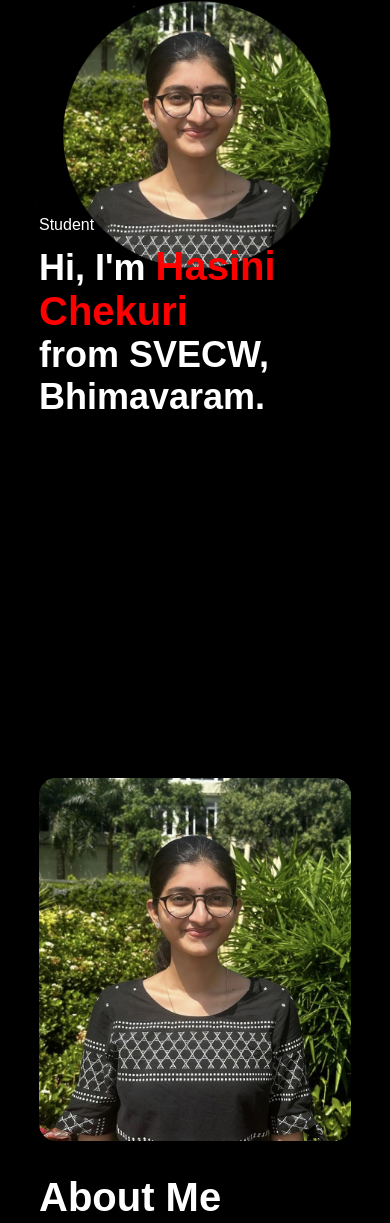
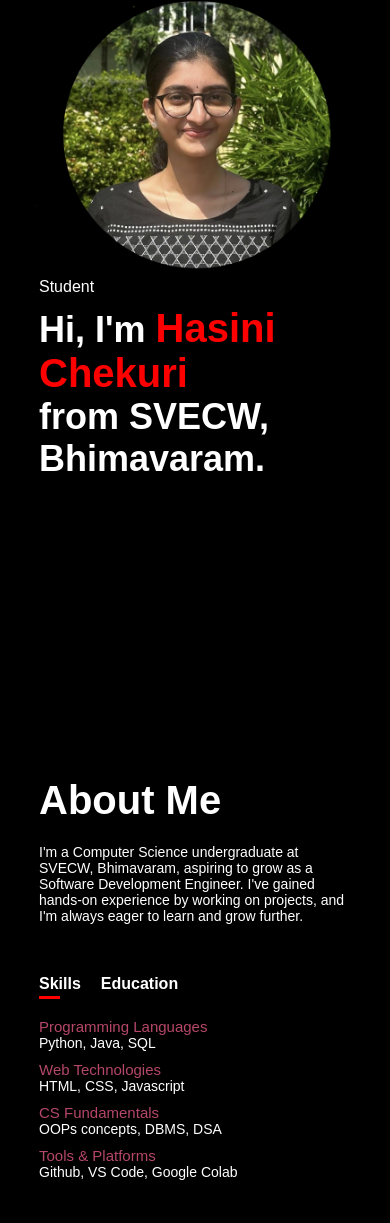
Before and after one commit to HasiniChekuri/portfolio, a plain HTML site: page index.html in a window 390 px wide. Shown: the part 156-1379 px from the top of the page. Drawn offline with Linux system fonts and the light colour scheme.

Commit message:
Update styles.css

```diff
--- a/styles.css
+++ b/styles.css
@@ -327,7 +327,7 @@ nav .fa-solid{
         background-image: url(images/phone_picture.png);
     }
     .header-text{
-        margin-top: 100%;
+        margin-top: 120%;
         font-size: 16px;
     }
     .header-text h1{
@@ -365,7 +365,8 @@ nav .fa-solid{
         flex-basis: 100%;
     }
     .about-col-1{
-        margin-bottom: 30px;
+        display: none;
+        /* margin-bottom: 30px; */
     }
     .about-col-2{
         font-size: 14px;
```
